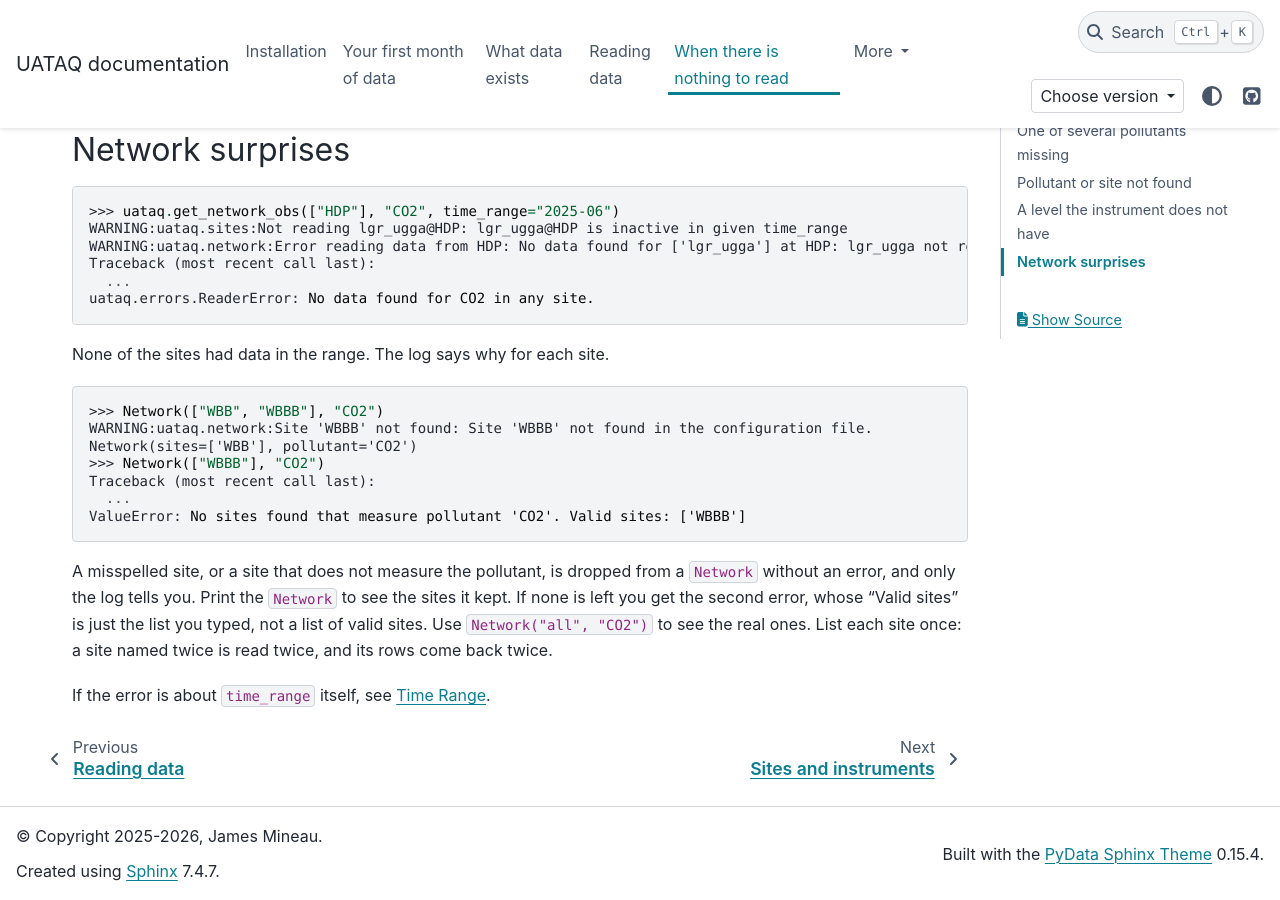
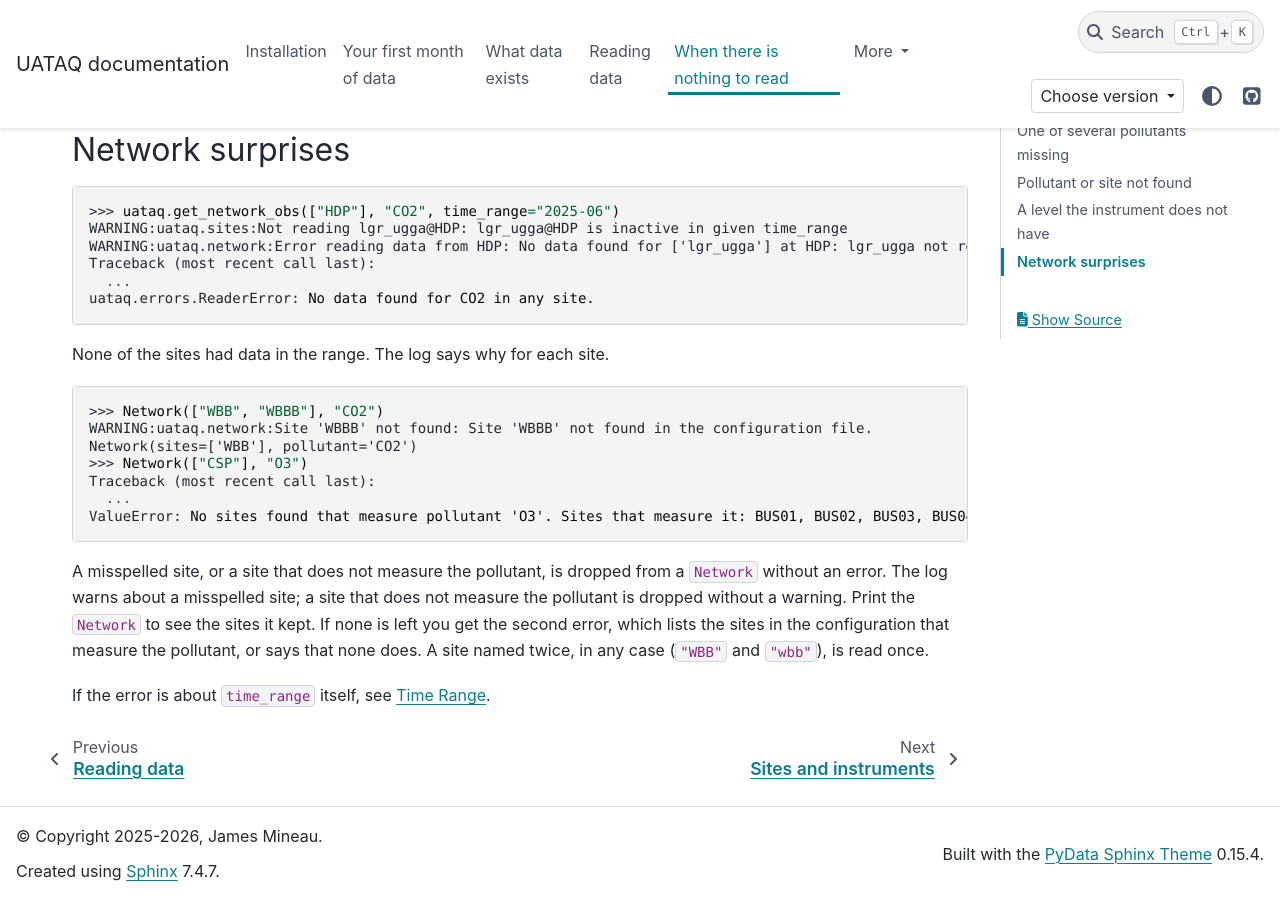
Before and after one commit to jmineau/uataq, a Sphinx documentation site: the page built from docs/errors.rst, in a window 1280 px wide and 900 px high, scrolled down 4492 px. Built offline with Sphinx 7.4.7 and the PyData theme 0.15.4, drawn with Linux system fonts in a browser that asks for light colours.

Commit message:
fix(network): list the sites that measure the pollutant when none given does (#101)
Network's error when none of its sites measures the pollutant ended with
"Valid sites:" and the list the user typed, so Network(["CSP"], "O3") called
CSP valid. It now lists the sites in the configuration that measure the
pollutant, or says no site does. The errors page shows the new message and
drops its stale line that a site named twice is read twice (#62 made that
read once).

Fixes #100

```diff
--- a/docs/errors.rst
+++ b/docs/errors.rst
@@ -249,16 +249,17 @@ None of the sites had data in the range. The log says why for each site.
     >>> Network(["WBB", "WBBB"], "CO2")
     WARNING:uataq.network:Site 'WBBB' not found: Site 'WBBB' not found in the configuration file.
     Network(sites=['WBB'], pollutant='CO2')
-    >>> Network(["WBBB"], "CO2")
+    >>> Network(["CSP"], "O3")
     Traceback (most recent call last):
       ...
-    ValueError: No sites found that measure pollutant 'CO2'. Valid sites: ['WBBB']
+    ValueError: No sites found that measure pollutant 'O3'. Sites that measure it: BUS01, BUS02, BUS03, BUS04, BUS05, BUS06, BUS07, BUS08, BUS09, BUS10, BUS11, BUS12, BUS13, BUS14, BUS15, TRX01, TRX02, TRX03, WBB.
 
 A misspelled site, or a site that does not measure the pollutant, is dropped from
-a ``Network`` without an error, and only the log tells you. Print the
+a ``Network`` without an error. The log warns about a misspelled site; a site
+that does not measure the pollutant is dropped without a warning. Print the
 ``Network`` to see the sites it kept. If none is left you get the second error,
-whose "Valid sites" is just the list you typed, not a list of valid sites. Use
-``Network("all", "CO2")`` to see the real ones. List each site once: a site
-named twice is read twice, and its rows come back twice.
+which lists the sites in the configuration that measure the pollutant, or says
+that none does. A site named twice, in any case (``"WBB"`` and ``"wbb"``), is
+read once.
 
 If the error is about ``time_range`` itself, see :ref:`input-time-range`.
```
Also changed, not shown: CHANGELOG.md (+5 -0 lines), 2 other files.
